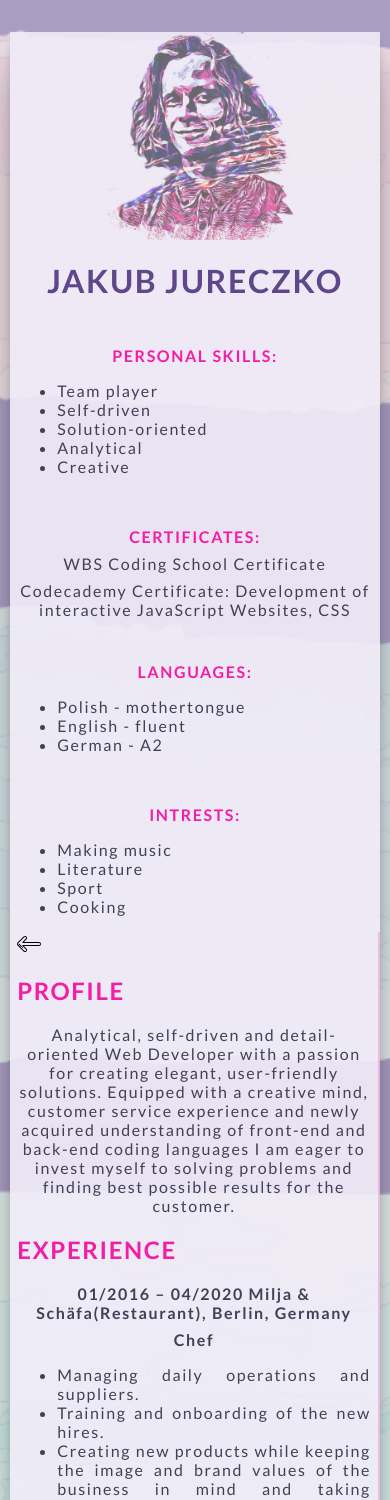
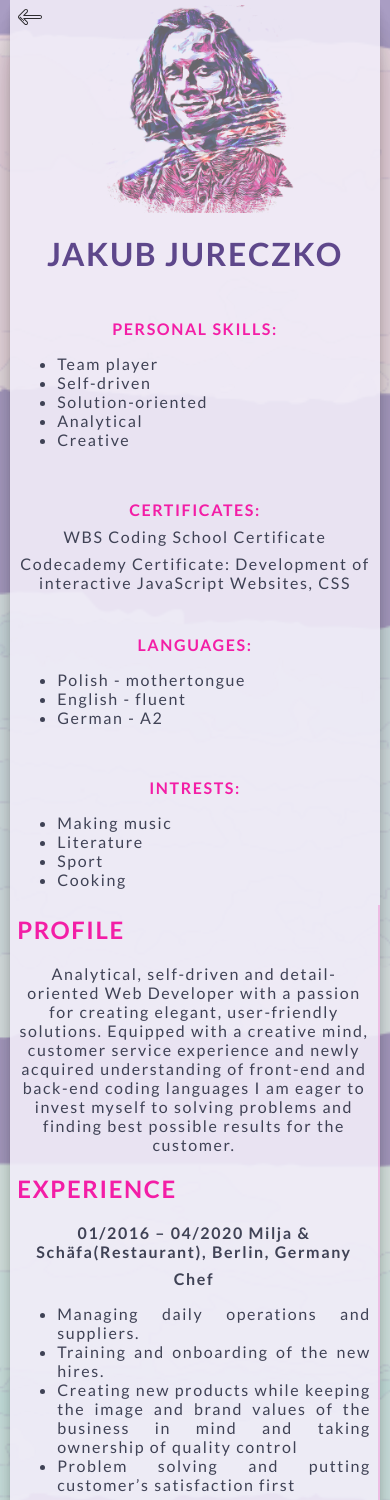
Before and after one commit to JakubJureczko/portfolio, a React (Create React App) app: page /cv in a window 390 px wide. Shown: the top 1500 px of the page. Built offline with nearby package versions, Linux system fonts and the light colour scheme.

Commit message:
arrow back

```diff
--- a/src/Cv.css
+++ b/src/Cv.css
@@ -21,6 +21,13 @@
   background-image: url("./assets/images/left-arrow.svg");
   background-size: cover;
   padding: 0;
+  cursor: pointer;
+  display: flex;
+}
+.top-nav-back {
+  display: flex;
+  margin-bottom: -1em;
+  margin-top: 0.4em;
 }
 
 .up-cv {
@@ -144,6 +151,17 @@
     color: rgb(94, 71, 139);
     text-align: center;
   }
+  .top-cv {
+    display: none;
+
+  }
+  .cv {
+    padding-top: 0em;
+  }
+  .top-cv-mobile {
+    margin-left: 0.5em;
+    margin-top: 0.3em;
+  }
 
 
 }
@@ -154,4 +172,7 @@
   .up-cv {
     display: none;
   }
+  .top-cv-mobile {
+    display: none;
+  }
 }
--- a/src/Cv.js
+++ b/src/Cv.js
@@ -13,9 +13,11 @@ function Cv() {
       <div className="cv-shadow">
       <div className="cv-left">
         <div className="cv-left-inside">
+        <div className="top-nav-back">
         <Link to="/">
-          <p className="back-cv"></p>
+          <p className="back-cv top-cv"></p>
         </Link>
+        </div>
         <h1>JAKUB JURECZKO</h1>
         <h2>PROFILE</h2>
         <p>
@@ -108,7 +110,9 @@ function Cv() {
       </div>
       </div>
       <div className="cv-right">
-        <div className="cv-pic"></div>
+        <div className="cv-pic">
+        <p className="back-cv top-cv-mobile"></p>
+        </div>
         <h1>JAKUB JURECZKO</h1>
         <div className="cv-right-info">
           <p className="first para"><b>PERSONAL SKILLS:</b></p>
```
